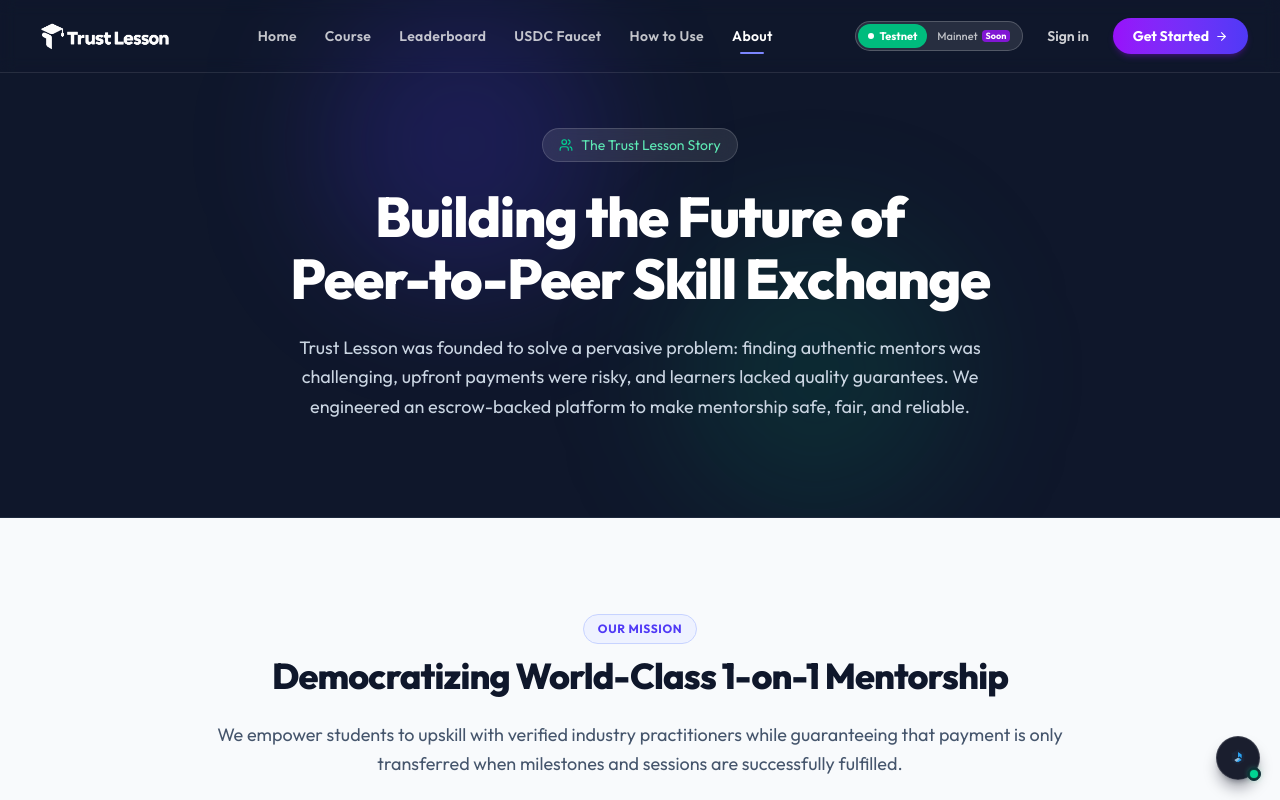
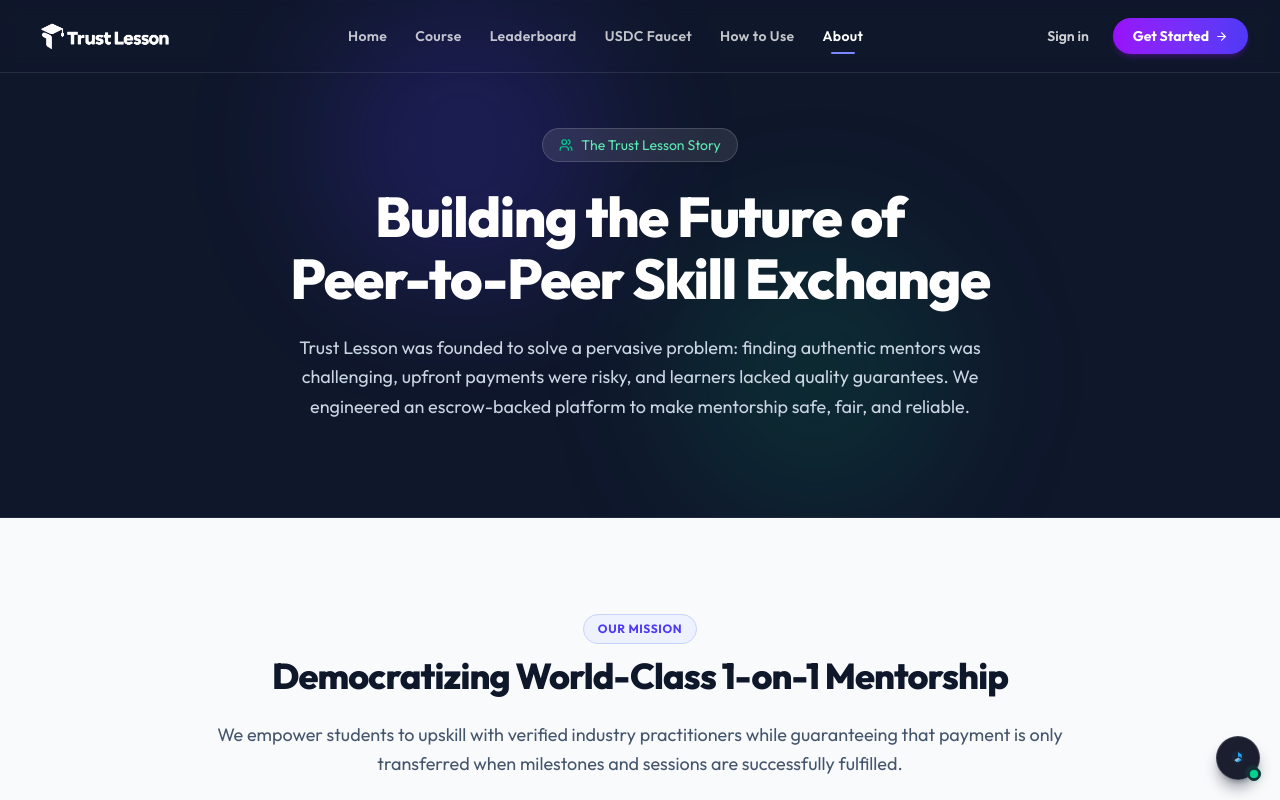
Before and after one commit to zhao-leihan/Trust-Lesson, a Next.js app: page /about in a window 1280 px wide. Shown: the top 800 px of the page. Built offline with nearby package versions, Linux system fonts and the light colour scheme.

Commit message:
refactor(navbar): remove network switcher pill from desktop and mobile navbar

```diff
--- a/src/components/Navbar.jsx
+++ b/src/components/Navbar.jsx
@@ -5,7 +5,7 @@ import Link from "next/link";
 import { usePathname, useRouter } from "next/navigation";
 import { motion, AnimatePresence } from "framer-motion";
 import { useAuth } from "../context/AuthContext";
-import { LogOut, ArrowRight, Menu, X, LayoutDashboard, MessageSquare, Bell, Globe } from "lucide-react";
+import { LogOut, ArrowRight, Menu, X, LayoutDashboard, MessageSquare, Bell } from "lucide-react";
 import { Avatar, AvatarImage, AvatarFallback } from "./ui/Avatar";
 
 const DEFAULT_NAV_LINKS = [
@@ -23,7 +23,6 @@ export default function Navbar() {
   const router = useRouter();
   const [mobileMenuOpen, setMobileMenuOpen] = useState(false);
   const [isScrolled, setIsScrolled] = useState(false);
-  const [showNetworkNotice, setShowNetworkNotice] = useState(false);
 
   const isAdmin =
     user &&
@@ -265,65 +264,6 @@ export default function Navbar() {
 
         {/* Right Section: Desktop Controls & Profile */}
         <div className="hidden md:flex items-center gap-3">
-          {/* Network Switcher Pill (Testnet active, Mainnet Coming Soon) */}
-          <div className="relative">
-            <div
-              className={`flex items-center p-0.5 rounded-full text-[11px] font-semibold transition-all ${
-                isWhiteTheme
-                  ? "bg-white/10 backdrop-blur-md border border-white/20"
-                  : "bg-slate-100 border border-slate-200"
-              }`}
-            >
-              <button
-                type="button"
-                className="px-2.5 py-1 rounded-full text-[11px] font-bold bg-emerald-500 text-white shadow-xs flex items-center gap-1.5 cursor-default"
-                title="Active Network: Arbitrum Sepolia Testnet"
-              >
-                <span className="w-1.5 h-1.5 rounded-full bg-white animate-pulse" />
-                <span>Testnet</span>
-              </button>
-              <button
-                type="button"
-                onClick={() => {
-                  setShowNetworkNotice(true);
-                  setTimeout(() => setShowNetworkNotice(false), 3200);
-                }}
-                className={`px-2.5 py-1 rounded-full text-[11px] font-medium transition-all cursor-pointer flex items-center gap-1 ${
-                  isWhiteTheme
-                    ? "text-white/70 hover:text-white"
-                    : "text-slate-500 hover:text-slate-900"
-                }`}
-                title="Switch to Arbitrum One Mainnet"
-              >
-                <span>Mainnet</span>
-                <span className="text-[9px] px-1 py-0.2 rounded-sm bg-purple-600/80 text-white font-bold leading-tight">
-                  Soon
-                </span>
-              </button>
-            </div>
-
-            {/* Coming Soon Popover */}
-            <AnimatePresence>
-              {showNetworkNotice && (
-                <motion.div
-                  initial={{ opacity: 0, y: 6, scale: 0.95 }}
-                  animate={{ opacity: 1, y: 0, scale: 1 }}
-                  exit={{ opacity: 0, y: 4, scale: 0.95 }}
-                  transition={{ duration: 0.15 }}
-                  className="absolute right-0 top-full mt-2 z-50 w-52 p-2.5 rounded-xl bg-slate-900 text-white shadow-xl border border-purple-500/30 text-xs"
-                >
-                  <div className="flex items-center gap-1.5 font-bold text-amber-300 mb-1">
-                    <Globe size={13} />
-                    <span>Mainnet Coming Soon</span>
-                  </div>
-                  <p className="text-[11px] text-slate-300 leading-relaxed font-normal">
-                    Arbitrum One Mainnet is under final audits. Currently running live on Arbitrum Sepolia Testnet.
-                  </p>
-                </motion.div>
-              )}
-            </AnimatePresence>
-          </div>
-
           {user ? (
             <div className="flex items-center gap-3">
               {/* Role Switcher Pill (Admin: 3 modes, Mentor: 2 modes) */}
@@ -556,44 +496,7 @@ export default function Navbar() {
                 : "border-t border-purple-100 bg-white/98 backdrop-blur-2xl text-slate-900"
             }`}
           >
-            {/* Mobile Network Switcher */}
-          <div className="mb-3 pb-3 border-b border-purple-100/10 flex items-center justify-between">
-            <span className={`text-xs font-semibold ${isWhiteTheme ? "text-slate-400" : "text-slate-500"}`}>
-              Network
-            </span>
-            <div
-              className={`flex items-center p-0.5 rounded-full text-xs font-semibold ${
-                isWhiteTheme
-                  ? "bg-white/10 border border-white/20"
-                  : "bg-slate-100 border border-slate-200"
-              }`}
-            >
-              <button
-                type="button"
-                className="px-3 py-1 rounded-full text-xs font-bold bg-emerald-500 text-white flex items-center gap-1.5 cursor-default"
-              >
-                <span className="w-1.5 h-1.5 rounded-full bg-white animate-pulse" />
-                <span>Testnet</span>
-              </button>
-              <button
-                type="button"
-                onClick={() => {
-                  setShowNetworkNotice(true);
-                  setTimeout(() => setShowNetworkNotice(false), 3200);
-                }}
-                className={`px-3 py-1 rounded-full text-xs font-medium cursor-pointer flex items-center gap-1 ${
-                  isWhiteTheme ? "text-white/70 hover:text-white" : "text-slate-500 hover:text-slate-900"
-                }`}
-              >
-                <span>Mainnet</span>
-                <span className="text-[9px] px-1 py-0.2 rounded-sm bg-purple-600/80 text-white font-bold">
-                  Soon
-                </span>
-              </button>
-            </div>
-          </div>
-
-          {/* Mobile User Overview if logged in */}
+            {/* Mobile User Overview if logged in */}
           {user && (
             <div
               className={`mb-4 pb-4 space-y-3 ${
```
